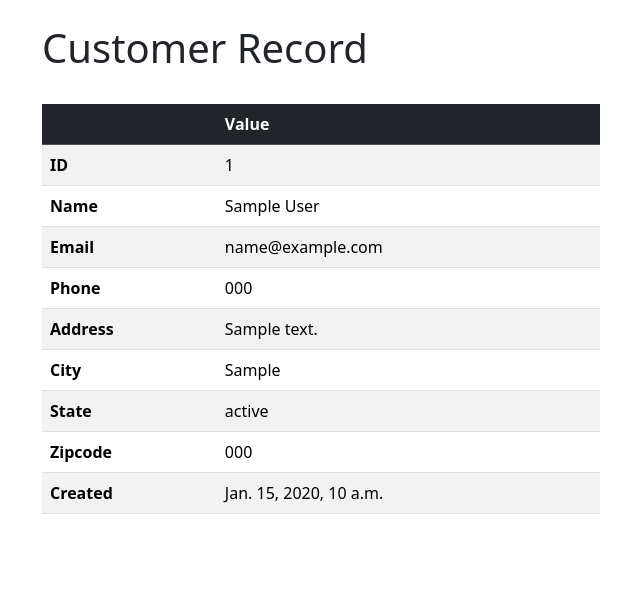
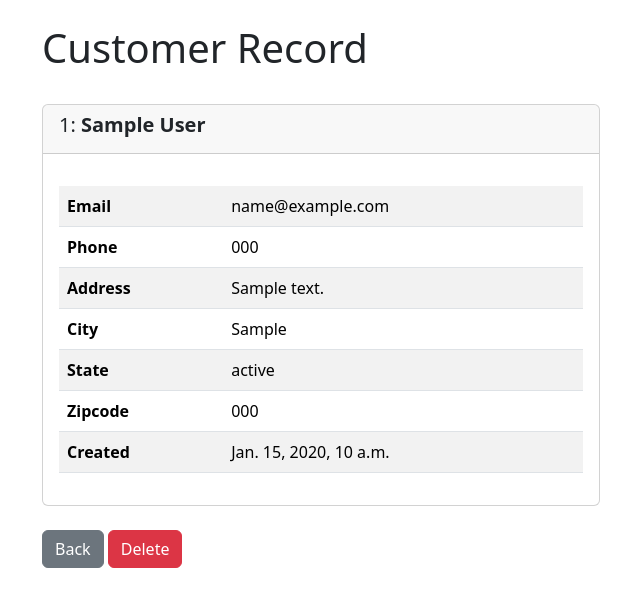
Before and after one commit to F-Dreiling/CRM, a Django app: page /record/1 in a window 1280 px wide. Shown: the part 56-663 px from the top of the page, without its empty margins (319-959 px from the left). Run offline with Django 4.2, Linux system fonts and the light colour scheme; a user stored in the database is signed in; tables that the repository leaves empty hold one stand-in row (values such as "Sample post").

Commit message:
record view update

```diff
--- a/dcrm/web/templates/record.html
+++ b/dcrm/web/templates/record.html
@@ -7,22 +7,14 @@
     <h1>Customer Record</h1>
     </br>
 
+    <div class="card">
+      <div class="card-header">
+        <h5>{{ customer_record.id }}: <strong>{{ customer_record }}</strong></h5>
+      </div>
+      <div class="card-body">
+        <p class="card-text">
         <table class="table table-striped table-hover">
-        <thead class="table-dark">
-          <tr>
-            <th scope="col"></th>
-            <th scope="col">Value</th>
-          </tr>
-        </thead>
           <tbody>
-          <tr>
-            <th>ID</th>
-            <td>{{ customer_record.id }}</td>
-          </tr>
-          <tr>
-            <th>Name</th>
-            <td>{{ customer_record }}</td>
-          </tr>
             <tr>
                 <th>Email</th>
                 <td>{{ customer_record.email }}</td>
@@ -52,6 +44,14 @@
                 <td>{{ customer_record.created_at }}</td>
             </tr>
           </tbody>
+        </table>
+        </p>
+      </div>
+    </div>
+
+    </br>
+    <a href="{% url 'home' %}" class="btn btn-secondary">Back</a>
+    <a href="{% url 'home' %}" class="btn btn-danger">Delete</a>
 
 </div>
 
```
Lines whose indentation alone changed are shown as unchanged.
